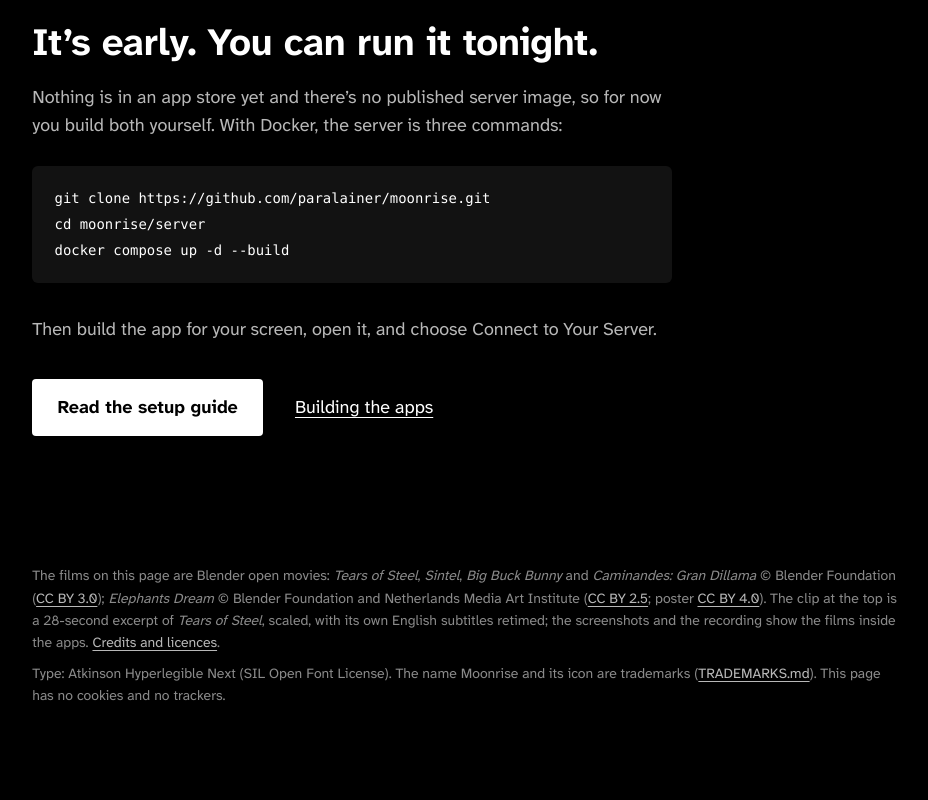
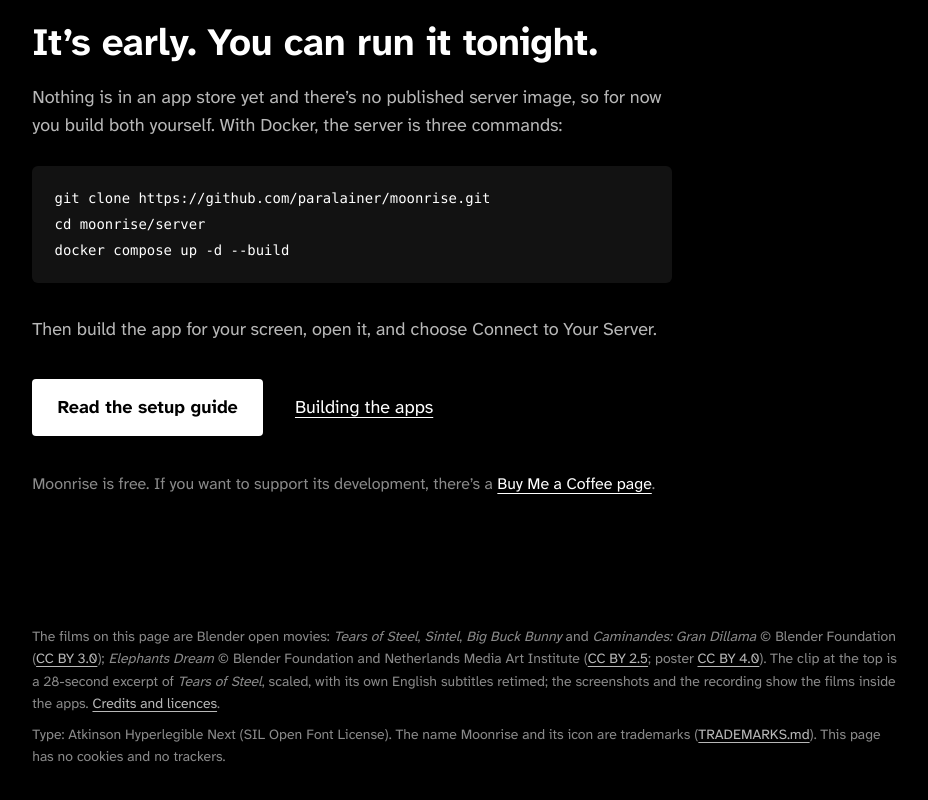
Before and after one commit to paralainer/moonrise, a plain HTML site: page site/index.html in a window 1280 px wide. Shown: the part 6405-7205 px from the top of the page, without its empty margins (19-947 px from the left). Before the commit the page ends 7160 px from the top, so only its background shows below. Drawn offline with Linux system fonts and the light colour scheme.

Commit message:
Link the Buy Me a Coffee support page
FUNDING.yml names the page, so GitHub shows the Sponsor button. The README
gets a short Support section and the landing page a quiet line under the
setup links, a plain link with no third-party script or image. A script test
checks that the README and the site link the page FUNDING.yml names.

Co-Authored-By: Claude Opus 5.5 <noreply@anthropic.com>

```diff
--- a/site/index.html
+++ b/site/index.html
@@ -148,6 +148,7 @@ docker compose up -d --build</code></pre>
         <a class="button" href="https://github.com/paralainer/moonrise#quick-start">Read the setup guide</a>
         <a href="https://github.com/paralainer/moonrise/blob/main/docs/building.md">Building the apps</a>
       </div>
+      <p class="small support">Moonrise is free. If you want to support its development, there’s a <a href="https://buymeacoffee.com/getmoonrise">Buy Me a Coffee page</a>.</p>
     </div>
   </section>
 </main>
--- a/site/style.css
+++ b/site/style.css
@@ -129,6 +129,7 @@ h1 span { display: block; }
 /* Tonight: the commands */
 .tonight .copy { max-width: 40rem; }
 .tonight pre { margin: 1.6rem 0 2rem; padding: 1.2rem 1.4rem; background: #121212; color: var(--white); border-radius: 6px; overflow-x: auto; line-height: 1.65; max-width: 40rem; }
+.tonight .support { margin-top: 2.2rem; }
 
 footer { padding: 0 var(--gutter) 2.5rem; font-size: .875rem; color: var(--dim); max-width: 1400px; margin: 0 auto; }
 footer p { max-width: 62em; margin: 0 0 .6em; }
```
Also changed, not shown: 6 other files.
